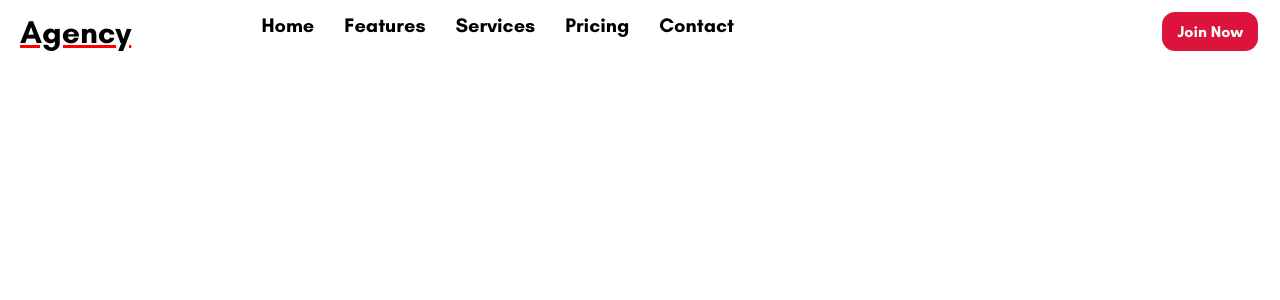
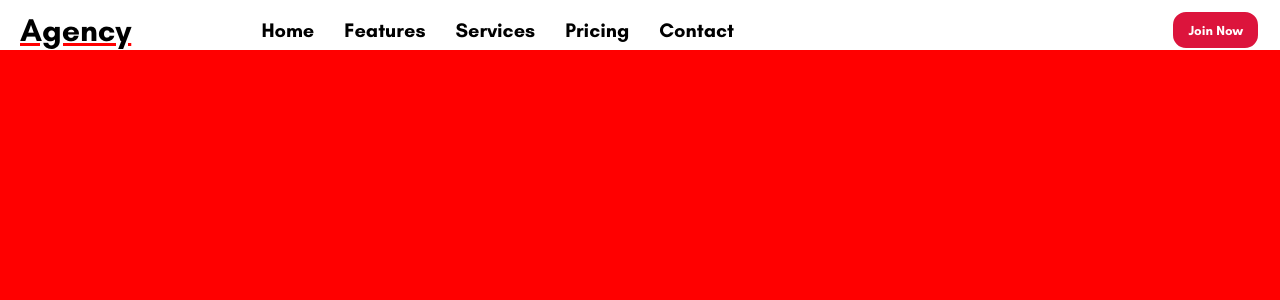
Before and after one commit to Ekene-Ejeh/React-Website, a React (Create React App) app: page / in a window 1280 px wide. Shown: the top 300 px of the page. Built offline with nearby package versions, Linux system fonts and the light colour scheme.

Commit message:
starts creating styled components in the Intro component

```diff
--- a/src/App.jsx
+++ b/src/App.jsx
@@ -1,6 +1,7 @@
 import React from "react";
 import styled from "styled-components";
 import Navbar from "./components/Navbar";
+import Intro from "./components/Intro";
 
 const Container = styled.div`
 	height: 100vh;
@@ -11,6 +12,7 @@ function App() {
 		<>
 			<Container>
 				<Navbar />
+				<Intro />
 			</Container>
 		</>
 	);
--- a/src/components/Intro.jsx
+++ b/src/components/Intro.jsx
@@ -1,12 +1,15 @@
 import React from "react";
 import styled from "styled-components";
 
-const Container = styled.div``;
+const Container = styled.div`
+	height: calc(100vh - 50px);
+	background-color: red;
+`;
 
 export default function Intro() {
 	return (
 		<>
-			<Container>Intro</Container>
+			<Container></Container>
 		</>
 	);
 }
--- a/src/components/Navbar.jsx
+++ b/src/components/Navbar.jsx
@@ -14,7 +14,7 @@ const Wrapper = styled.div`
 const Left = styled.div`
 	width: 60%;
 	display: flex;
-	align-item: center;
+	align-items: center;
 	justify-content: space-between;
 `;
 const Logo = styled.h1`
@@ -38,7 +38,6 @@ const Button = styled.button`
 	padding: 10px 15px;
 	background-color: crimson;
 	color: #fff;
-	font-size: 16px;
 	font-weight: bold;
 	border-radius: 15px;
 	cursor: pointer;
```
